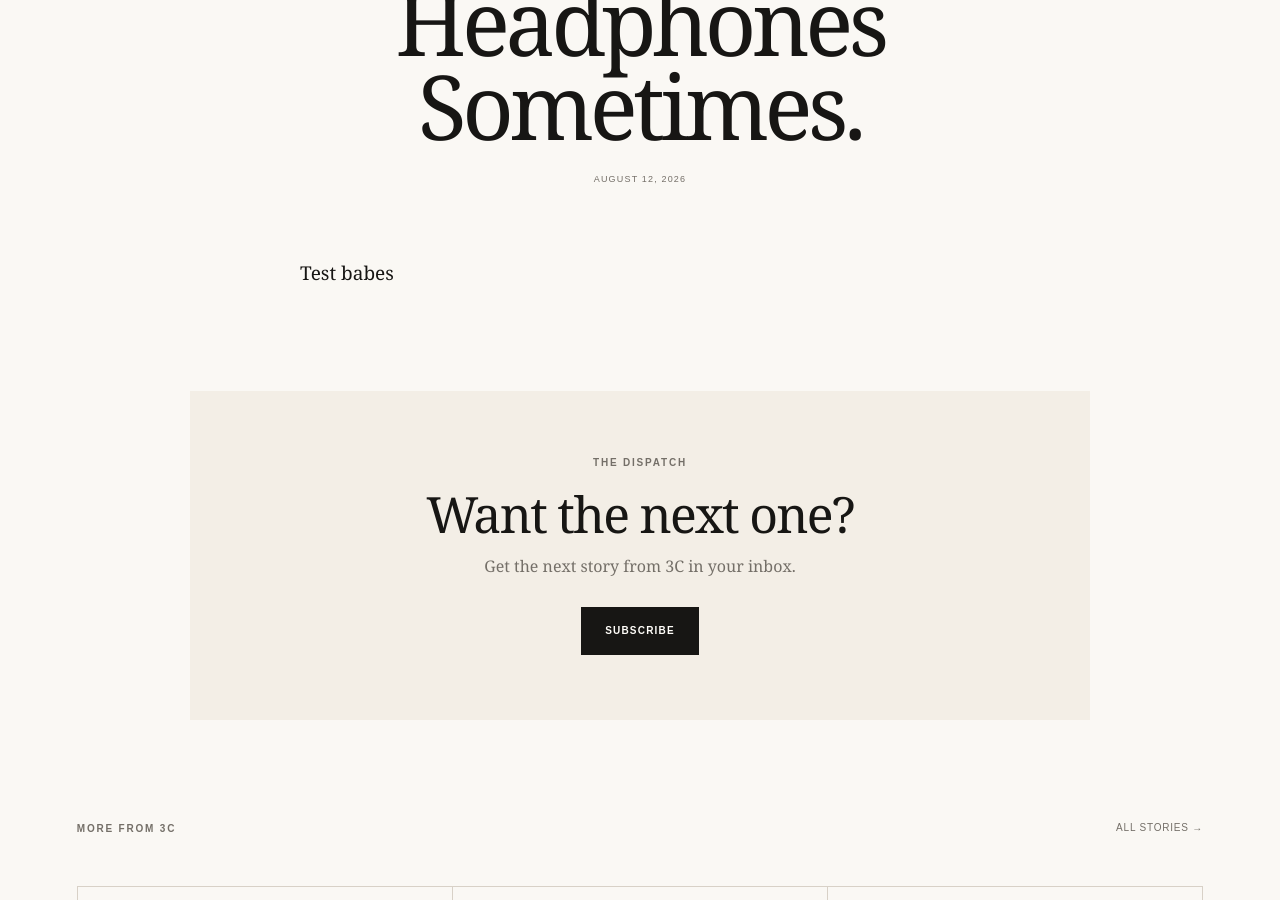
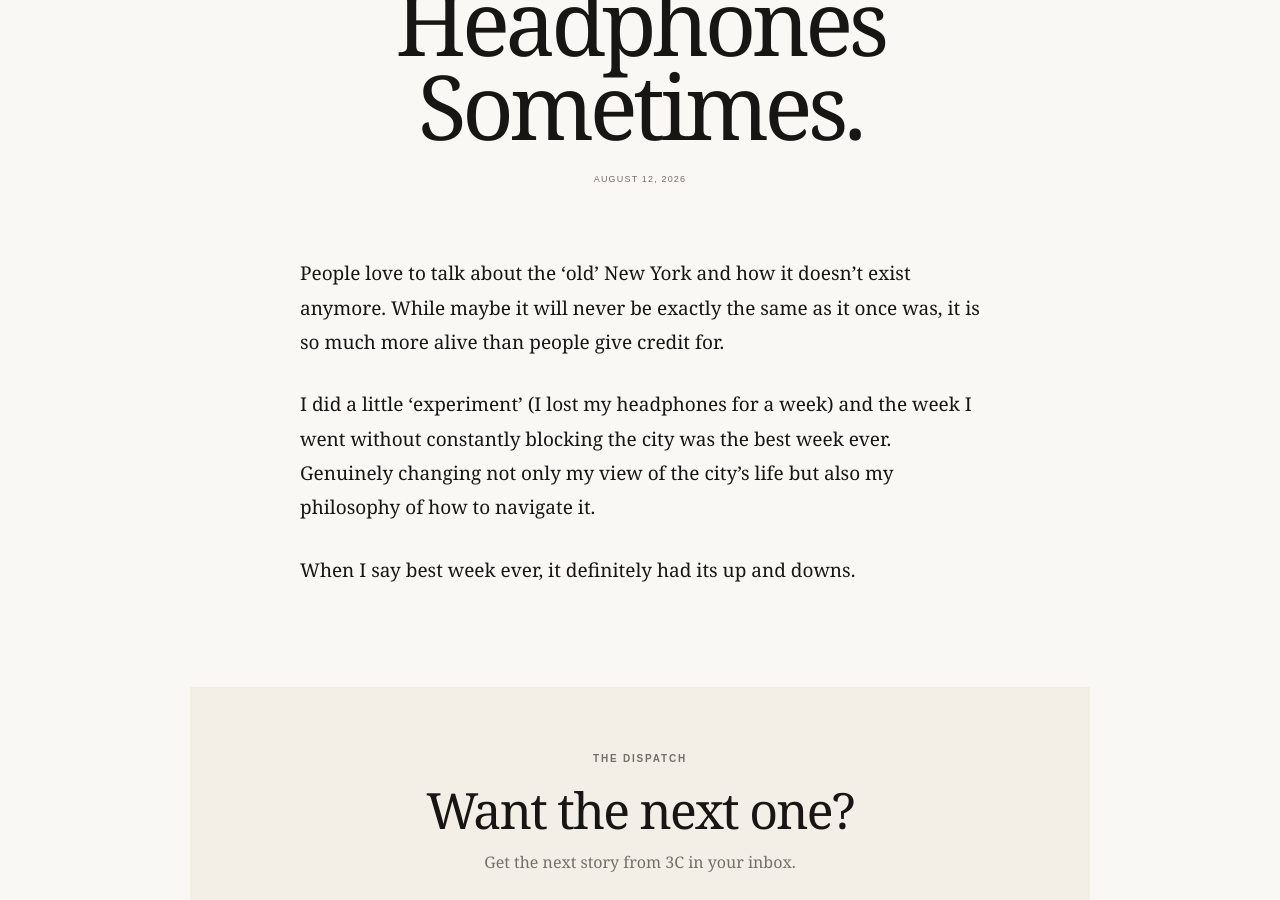
Before and after one commit to thegirlin3c/the-girl-in-3c, a Jekyll site: the page built from _posts/2026-08-12-new-york-isnt-missing-connection-people-just-need-to-take-out-the-headphones-sometimes.md, in a window 1280 px wide and 900 px high, scrolled down 510 px. Built offline with Jekyll 4.4.1, drawn with Linux system fonts in a browser that asks for light colours.

Commit message:
Update 2026-08-12-new-york-isnt-missing-connection-people-just-need-to-take-out-the-headphones-sometimes.md

```diff
--- a/_posts/2026-08-12-new-york-isnt-missing-connection-people-just-need-to-take-out-the-headphones-sometimes.md
+++ b/_posts/2026-08-12-new-york-isnt-missing-connection-people-just-need-to-take-out-the-headphones-sometimes.md
@@ -6,4 +6,8 @@ category: "New York"
 description: "describe"
 ---
 
-Test babes
+People love to talk about the 'old' New York and how it doesn't exist anymore. While maybe it will never be exactly the same as it once was, it is so much more alive than people give credit for.
+
+I did a little 'experiment' (I lost my headphones for a week) and the week I went without constantly blocking the city was the best week ever. Genuinely changing not only my view of the city's life but also my philosophy of how to navigate it.
+
+When I say best week ever, it definitely had its up and downs.
```
